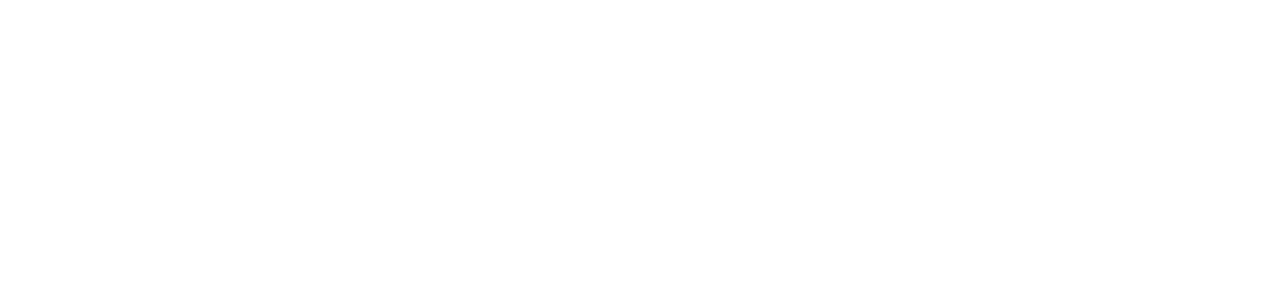
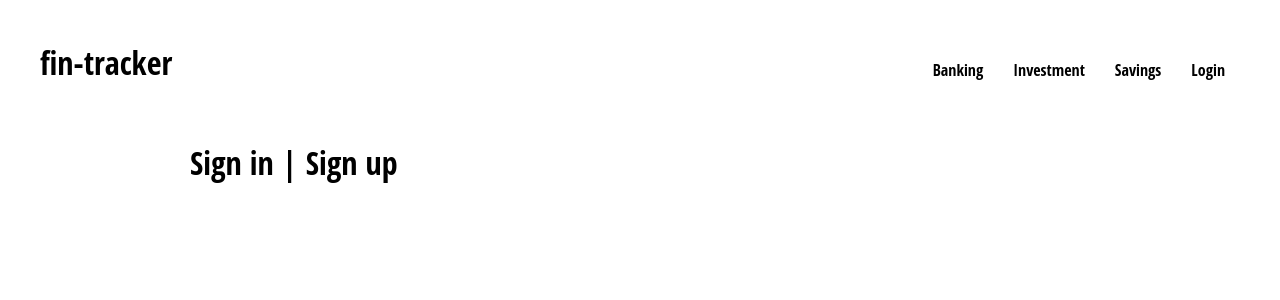
Before and after one commit to tahmid-saj/fin-tracker, a React (Create React App) app in the folder fin-tracker/: page /auth in a window 1280 px wide. Before the commit this address had no page. Shown: the top 300 px of the page. Built offline with nearby package versions, Linux system fonts and the light colour scheme.

Commit message:
Authentication routes

```diff
--- a/fin-tracker/src/App.js
+++ b/fin-tracker/src/App.js
@@ -2,17 +2,21 @@
 
 import Home from "./routes/home/home.component";
 import Navigation from "./routes/navigation/navigation.component";
+import Banking from "./routes/banking/banking.component";
+import Investment from "./routes/investment/investment.component";
+import Savings from "./routes/savings/savings.components";
+import Authentication from "./routes/authentication/authentication.component";
 
 const App = () => {
   return (
     <Routes>
       <Route path="/" element={ <Navigation/> }>
         <Route index element={ <Home/> }/>
-        {/* <Route path="banking" element={ <Banking/> }/>
+        <Route path="banking" element={ <Banking/> }/>
         <Route path="investment" element={ <Investment/> }/>
         <Route path="savings" element={ <Savings/> }/>
 
-        <Route path="auth" element={ <Authentication/> }/> */}
+        <Route path="auth" element={ <Authentication/> }/>
       </Route>
     </Routes>
   );
--- /dev/null
+++ b/fin-tracker/src/routes/authentication/authentication.component.jsx
@@ -0,0 +1,11 @@
+import "./authentication.styles.scss";
+
+const Authentication = () => {
+  return (
+    <div className="authentication-container">
+      <h1>Sign in | Sign up</h1>
+    </div>
+  );
+};
+
+export default Authentication;
--- /dev/null
+++ b/fin-tracker/src/routes/authentication/authentication.styles.scss
@@ -0,0 +1,6 @@
+.authentication-container {
+  display: flex;
+  width: 900px;
+  justify-content: space-between;
+  margin: 30px auto;
+}
--- a/fin-tracker/src/routes/navigation/navigation.component.jsx
+++ b/fin-tracker/src/routes/navigation/navigation.component.jsx
@@ -24,7 +24,7 @@
             Savings
           </Link>
 
-          <Link className="nav-link" to="/login">
+          <Link className="nav-link" to="/auth">
             Login
           </Link>
         </div>
```
